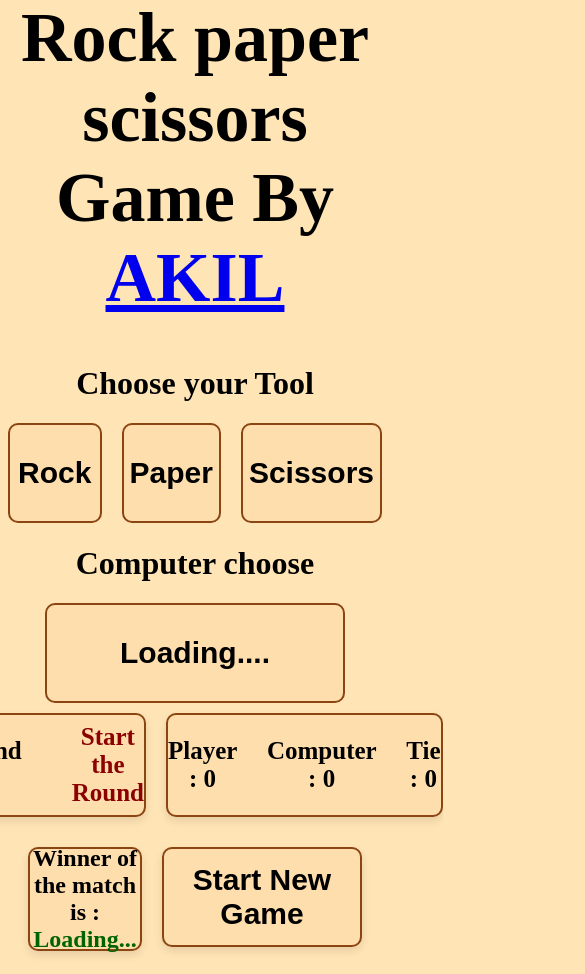
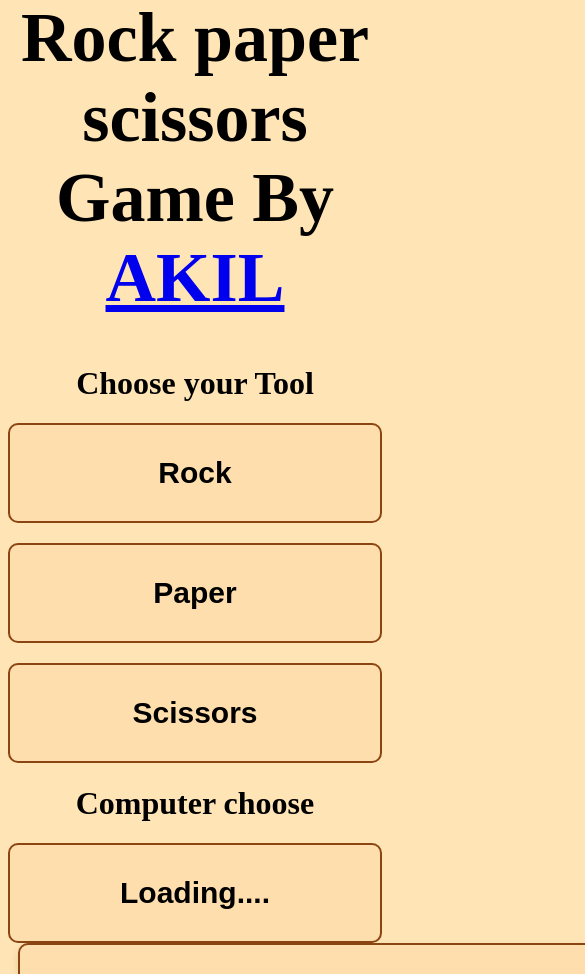
Before and after one commit to Akilraj-1153/Odin-Student-Rock_paper_scissors, a plain HTML site: page index.html in a window 390 px wide. Shown: the top 974 px of the page, 585 px wide, since content can reach past the window. Drawn offline with Linux system fonts and the light colour scheme.

Commit message:
updated css

```diff
--- a/index.css
+++ b/index.css
@@ -1,7 +1,6 @@
 body {
     background-color: #ffe4b5;
     text-align: center;
-
 }
 
 .Title {
@@ -56,7 +55,6 @@ button:hover {
 }
 
 #resultbox {
-
     display: flex;
     justify-content: center;
     align-items: center;
@@ -69,3 +67,18 @@ button:hover {
 #resultinfo {
     color: #006400;
 }
+
+@media screen and (max-width: 600px) {
+    .playerinput {
+        flex-direction: column;
+    }
+
+    button {
+        width: 100%;
+    }
+
+    .report {
+        flex-direction: column;
+        padding: 10px;
+    }
+}
```
